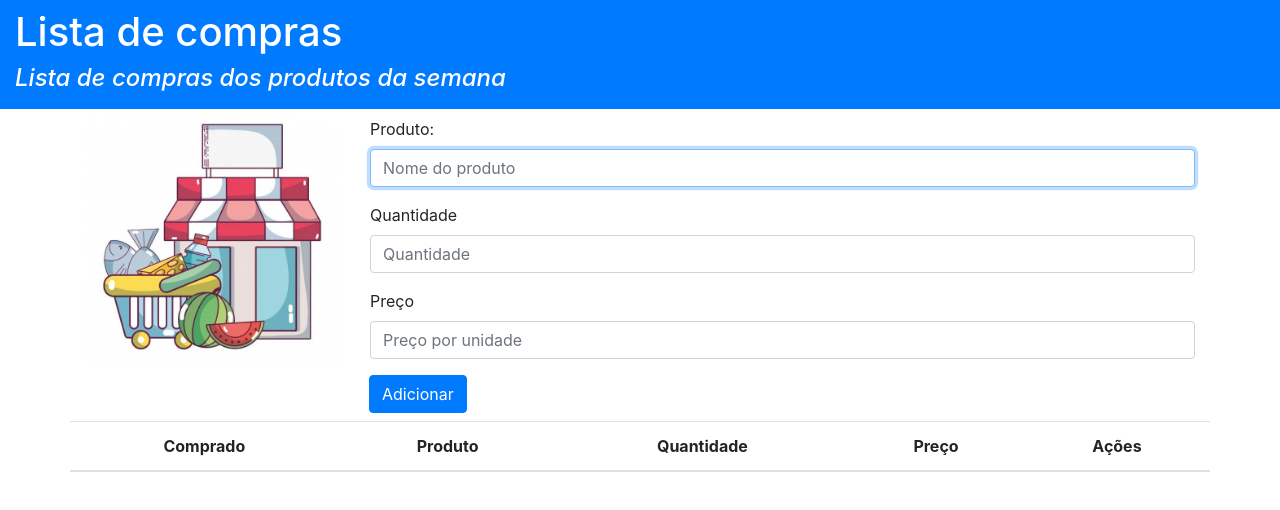
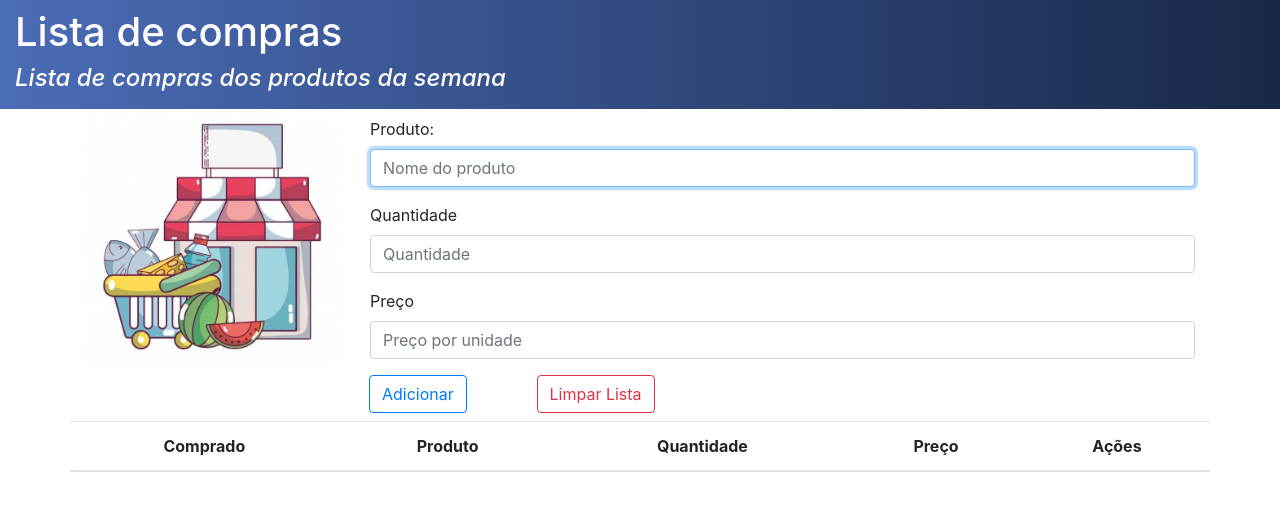
Before and after one commit to danield-dcc/lista-de-compras, a React (Create React App) app: page / in a window 1280 px wide. Shown: the top 510 px of the page. Built offline with nearby package versions, Linux system fonts and the light colour scheme.

Commit message:
:sparkles: Adiciona funcaolimpar lista

```diff
--- /dev/null
+++ b/src/AppBar.css
@@ -0,0 +1,5 @@
+.navBar{
+    /* background-color: #2f9dd0; */
+    background: linear-gradient(to right, rgb(75, 108, 183), rgb(24, 40, 72));
+
+}
--- a/src/AppBar.js
+++ b/src/AppBar.js
@@ -1,9 +1,10 @@
 import React from 'react'
+import "./AppBar.css"
 
 const AppBar = () => {
     return (
         <div className="row">
-            <div className="col-sm-12 bg-primary py-2">
+            <div className="col-sm-12 navBar py-2">
                 <h1 className="text-white">Lista de compras</h1>
                 <h4 className="text-white font-italic">
                     Lista de compras dos produtos da semana
--- a/src/AppBody.css
+++ b/src/AppBody.css
@@ -14,5 +14,4 @@
   .itemComprado {
     text-decoration: line-through;
 
-
   }
--- a/src/AppBody.js
+++ b/src/AppBody.js
@@ -11,15 +11,12 @@ const AppBody = () => {
     const [lista, setLista] = useState([]);
     const [alterar, setAlterar] = useState(false)
     const [data_id, setData_id] = useState(0)
-    const [comprado, setComprado] = useState(false)
 
     const onSubmit = (data) => {
         //adiciona novo atributoS
         data.id = new Date().getTime();
         data.comprado = false
-        // console.log(data)
 
-        //salvando lista em localStorage
         const listaDeCompras = localStorage.getItem("listaDeCompras")
             ? JSON.parse(localStorage.getItem("listaDeCompras"))
             : "";
@@ -54,7 +51,6 @@ const AppBody = () => {
         const id = Number(tr.getAttribute("data-id"));
 
         if (e.target.classList.contains("fa-edit")) {
-            // console.log("alterar")
 
             //atribui a cada varieavel do form, o conteudo da linha clicada
             setValue("comprado", tr.cells[0].innerText);
@@ -66,16 +62,14 @@ const AppBody = () => {
             setData_id(id);   //qual o id que devemos alterar
 
         } else if (e.target.classList.contains("fa-minus-circle")) {
-            console.log("Excluir")
 
             //obtém o modelo da linha dobre a qual o usuario cliclou
             const produto = tr.cells[1].innerText
 
             if (window.confirm(`Confirma a exclusão do produto "${produto}"`)) {
-                //aplica um filtro para recperar todas as linha, exeto aquela que foi exluida
+
                 const novaLista = lista.filter((carro) => { return carro.id !== id });
 
-                //atualiza o localStorage
                 localStorage.setItem("listaDeCompras", JSON.stringify(novaLista))
 
                 //atualiza a tabela(refresh)
@@ -89,26 +83,22 @@ const AppBody = () => {
 
         const listaDeCompras = JSON.parse(localStorage.getItem("listaDeCompras"))
 
-
         const listaDeCompras2 = []
 
-        //for para pegar na lista o id do carro que foi clicado para alteração lá em data_id
         for (const lista of listaDeCompras) {
             if (lista.id === data_id) {
-                data.id = data_id; //esta sendo adicionado ao data, pois ele não vem com o formulário de entrada
-                listaDeCompras2.push(data) // os dados do form(alterados) + data.id
+                data.id = data_id;
+                data.comprado = lista.comprado  //adiciona tbm o comprado = false ou true
+                listaDeCompras2.push(data)
             } else {
                 listaDeCompras2.push(lista)
             }
         }
 
-        //atualiza os dados em lcalStorage
         localStorage.setItem("listaDeCompras", JSON.stringify(listaDeCompras2))
 
-        //atualiza a lista(para fazer um refresh na página)
         setLista(listaDeCompras2);
 
-        setValue("comprado", "");
         setValue("produto", "");
         setValue("quantidade", "");
         setValue("preco", "");
@@ -120,52 +110,39 @@ const AppBody = () => {
 
     const handleComprado = (e) => {
 
-        //     const novalistaDeCompras = JSON.parse(localStorage.getItem("listaDeCompras"))
-
-        //     const tr = e.target.closest("tr")
-        //     console.log(tr)
-        //    // const id = Number(tr.getAttribute("data-id"));//id selecionado
-        //     // console.log(novalistaDeCompras)
-
-
-        //     console.log("comprou")
-        // 	// novoProdutos[index].isSelected = !novoProdutos[index].isSelected;
-
-        // 	// setLista(novoProdutos);
-        console.log(e.target.value)
+        //console.log(e.target.value)
         const id = +e.target.value
         const listaDeCompras = JSON.parse(localStorage.getItem("listaDeCompras"))
+        // setComprado(comprado = !comprado)
 
         let novalistaDeCompras2 = []
 
-
         for (const protucts of listaDeCompras) {
-
             if (protucts.comprado === false && protucts.id === id) {
-
-
-                console.log("setado para true", protucts)
                 protucts.comprado = true
                 novalistaDeCompras2.push(protucts)
-
             } else if (protucts.id === id && protucts.comprado === true) {
-
                 protucts.comprado = false
-                console.log("false", protucts)
                 novalistaDeCompras2.push(protucts)
             } else {
                 novalistaDeCompras2.push(protucts)
             }
-
         }
 
         localStorage.setItem("listaDeCompras", JSON.stringify(novalistaDeCompras2))
 
+        setLista(novalistaDeCompras2);
+    }
 
-
-        //??????
-        setLista(novalistaDeCompras2);
-
+    const limparLista = () => {
+        // eslint-disable-next-line no-restricted-globals
+        const ok = confirm("Deseja limpar a lista de Produtos?")
+        if (ok === false) {
+            return
+        } else {
+            localStorage.removeItem("listaDeCompras")
+            setLista([])
+        }
     }
 
 
@@ -204,20 +181,32 @@ const AppBody = () => {
                                     required: true,
                                 })} />
                         </div>
-
-                        <div className="input-group-append">
+                        <div className="row">
+                            <div className="col-sm-2">
+                                <div className="input-group-append ">
                                     <input
                                         type="submit"
-                                className={alterar ? "d-none" : "btn btn-primary"}
+                                        className={alterar ? "d-none" : "btn btn-outline-primary"}
                                         value="Adicionar"
                                     />
                                 </div>
                                 <div className="input-group-append">
                                     <input
                                         type="submit"
-                                className={alterar ? "btn btn-success" : "d-none"}
+                                        className={alterar ? "btn btn-outline-success" : "d-none"}
                                         value="Alterar"
                                     />
+                                </div>
+                            </div>
+                            <div className="col-sm-9">
+                                <div className="input-group-append ml-4">
+                                    <input
+                                        type="button"
+                                        className="btn btn-outline-danger" onClick={limparLista}
+                                        value="Limpar Lista"
+                                    />
+                                </div>
+                            </div>
                        </div>
                     </form>
                     <div
@@ -235,8 +224,6 @@ const AppBody = () => {
                         )}
                     </div>
                 </div>
-
-
                 <table className="table table-striped  mt-2">
                     <thead>
                         <tr>
@@ -250,13 +237,10 @@ const AppBody = () => {
                     <tbody>
                         {lista.map((item) => {
                             return (
-
                                 <tr key={item.id}
                                     data-id={item.id}
                                     onClick={handleClick}>
-
                                     <td> <input type="checkbox" className="form-check-input" onChange={handleComprado} name="comprado" value={item.id} /></td>
-
                                     {item.comprado ? (
                                         <td className='itemComprado'>
                                             {item.produto}
@@ -273,7 +257,6 @@ const AppBody = () => {
                                 </tr>
                             );
                         })}
-
                     </tbody>
                 </table>
             </div>
@@ -282,5 +265,3 @@ const AppBody = () => {
 }
 
 export default AppBody
-
-//<td>{item.produto}</td>
```
Also changed, not shown: public/logo192.png (deleted), public/logo512.png (deleted), src/nonv.jsx (deleted). Lines whose indentation alone changed are shown as unchanged.
